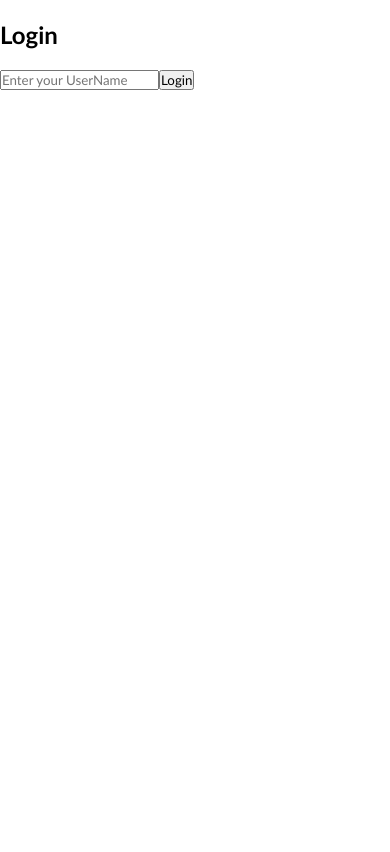
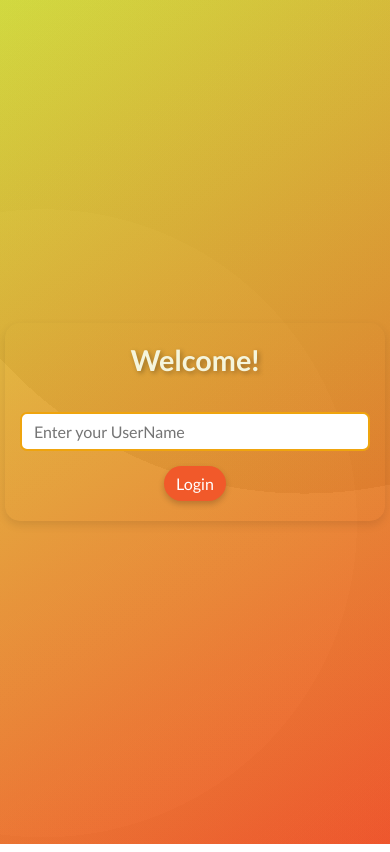
Before and after one commit to fay-ehi/Quiz-Maker, a React (Vite) app: page / in a window 390 px wide. Both pictures are taken after a click on the button "Take Quiz". Built offline with nearby package versions, Linux system fonts and the light colour scheme.

Commit message:
Added css styling and create quiz section

```diff
--- a/Components/CreateQuiz.jsx
+++ b/Components/CreateQuiz.jsx
@@ -2,6 +2,44 @@ export default function CreateQuiz(props) {
   return (
     <>
       <button onClick={props.click}>Home</button>
+      <form>
+        <label htmlFor="title">Quiz Title</label>
+        <input id="title" type="text" />
+        <label>Pick a category</label>
+        <select>
+          <option value="Science"></option>
+          <option value="Geography"></option>
+          <option value="History"></option>
+          <option value="Sports"></option>
+          <option value="Movies"></option>
+        </select>
+        <label>Difficulty Level</label>
+        <label htmlFor="">Easy</label>
+        <input type="radio" name="" id="" />
+        <label htmlFor="">Medium</label>
+        <input type="radio" name="" id="" />
+        <label htmlFor="">Hard</label>
+        <input type="radio" name="" id="" />
+        <label>QUESTION</label>
+        <input type="text" />
+        <label htmlFor="">OPTION1</label>
+        <input type="text" />
+        <label htmlFor="">Option2</label>
+        <input type="text" />
+        <label htmlFor="">Option3</label>
+        <input type="text" />
+        <label htmlFor="">Option4</label>
+        <input type="text" />
+        <label htmlFor="Correct answer"></label>
+        <select name="" id="">
+          <option value="">Option 1</option>
+          <option value="">Option 2</option>
+          <option value="">Option 3</option>
+          <option value="">Option 4</option>
+          <button>Add Question</button>
+          <button type="submit">Save Quiz</button>
+        </select>
+      </form>
     </>
   );
 }
--- a/Components/homepage.css
+++ b/Components/homepage.css
@@ -44,12 +44,13 @@ button.homepageButton {
 h1.title {
   font-size: 60px;
   color: white;
-  font-style: italic;
+  font-style: oblique;
+  text-shadow: 2px 2px 5px rgba(0, 0, 0, 0.4);
 }
 
 p.homepageText {
   font-size: 25px;
-  color: blanchedalmond;
+  color: white;
 }
 
 @media (max-width: 768px) {
@@ -62,12 +63,13 @@ p.homepageText {
   h1.title {
     font-size: 45px;
     color: white;
-    font-style: italic;
+    font-style: oblique;
+    text-shadow: 2px 2px 5px rgba(0, 0, 0, 0.4);
   }
 
   p.homepageText {
     font-size: 20px;
-    color: blanchedalmond;
+    color: white;
   }
 
   button.homepageButton {
@@ -88,12 +90,13 @@ p.homepageText {
   h1.title {
     font-size: 36px;
     color: white;
-    font-style: italic;
+    font-style: oblique;
+    text-shadow: 2px 2px 5px rgba(0, 0, 0, 0.4);
   }
 
   p.homepageText {
     font-size: 18px;
-    color: blanchedalmond;
+    color: white;
   }
 
   button.homepageButton {
@@ -113,3 +116,107 @@ p.homepageText {
   border-radius: 5px;
   color: blanchedalmond;
 }
+
+/* General Container */
+.loginContainer {
+  background-image: radial-gradient(
+      circle at 11% 62%,
+      rgba(205, 205, 205, 0.04) 0%,
+      rgba(205, 205, 205, 0.04) 50%,
+      rgba(149, 149, 149, 0.04) 50%,
+      rgba(149, 149, 149, 0.04) 100%
+    ),
+    radial-gradient(
+      circle at 78% 10%,
+      rgba(49, 49, 49, 0.04) 0%,
+      rgba(49, 49, 49, 0.04) 50%,
+      rgba(254, 254, 254, 0.04) 50%,
+      rgba(254, 254, 254, 0.04) 100%
+    ),
+    linear-gradient(329deg, rgb(241, 77, 33), rgb(218, 227, 61));
+  background-size: cover;
+  background-repeat: no-repeat;
+  background-position: center;
+  width: 100%;
+  min-height: 100vh;
+  margin: 0;
+  display: flex;
+  flex-direction: column;
+  justify-content: center;
+  align-items: center;
+  font-family: "Arial", sans-serif;
+}
+
+.welcomeUser {
+  font-size: 2.8rem;
+  font-weight: bold;
+  text-align: center;
+  margin-bottom: 20px;
+  color: beige;
+  text-shadow: 2px 2px 5px rgba(0, 0, 0, 0.3);
+}
+
+.loginForm {
+  display: flex;
+  flex-direction: column;
+  justify-content: center;
+  align-items: center;
+  gap: 15px;
+  padding: 50px 80px;
+  border-radius: 15px;
+  box-shadow: 0px 4px 10px rgba(0, 0, 0, 0.1);
+  max-width: 350px;
+  width: 90%;
+  text-align: center;
+}
+
+.loginBox {
+  padding: 10px 15px;
+  font-size: 1.2rem;
+  border: 2px solid #efa40e;
+  border-radius: 7px;
+  outline: none;
+  width: 100%;
+  box-sizing: border-box;
+  transition: border-color 0.3s ease;
+}
+
+.loginButton {
+  padding: 10px 35px;
+  font-size: 1.3rem;
+  background-color: #f1592a;
+  color: white;
+  border: none;
+  border-radius: 25px;
+  cursor: pointer;
+  box-shadow: 0px 3px 6px rgba(0, 0, 0, 0.2);
+  transition: all 0.3s ease;
+}
+
+.loginButton:hover {
+  background-color: #ff8148;
+  transform: scale(1.05);
+}
+
+@media (max-width: 768px) {
+  .welcomeUser {
+    font-size: 2rem;
+  }
+
+  .loginForm {
+    padding: 20px 15px;
+    width: 100%;
+  }
+}
+
+@media (max-width: 480px) {
+  .welcomeUser {
+    font-size: 1.8rem;
+  }
+
+  .loginBox,
+  .loginButton {
+    font-size: 1rem;
+    padding: 8px 12px;
+  }
+}
--- a/Components/login.jsx
+++ b/Components/login.jsx
@@ -11,16 +11,21 @@ export default function Login({ onLogin }) {
   }
 
   return (
-    <form onSubmit={handleSubmit}>
-      <h2>Login</h2>
+    <div className="loginContainer">
+      <form className="loginForm" onSubmit={handleSubmit}>
+        <h2 className="welcomeUser">Welcome!</h2>
         <input
+          className="loginBox"
           type="text"
           placeholder="Enter your UserName"
           value={name}
           onChange={(e) => setName(e.target.value)}
           required
         />
-      <button type="submit">Login</button>
-    </form>
+        <button className="loginButton" type="submit">
+          Login
+        </button>
+      </form>{" "}
+    </div>
   );
 }
--- a/src/index.css
+++ b/src/index.css
@@ -3,4 +3,5 @@
   font-family: "Gill Sans", "Gill Sans MT", Calibri, "Trebuchet MS", sans-serif;
   margin-right: 0;
   margin-left: 0;
+  margin-top: 0;
 }
```
Lines whose indentation alone changed are shown as unchanged.
